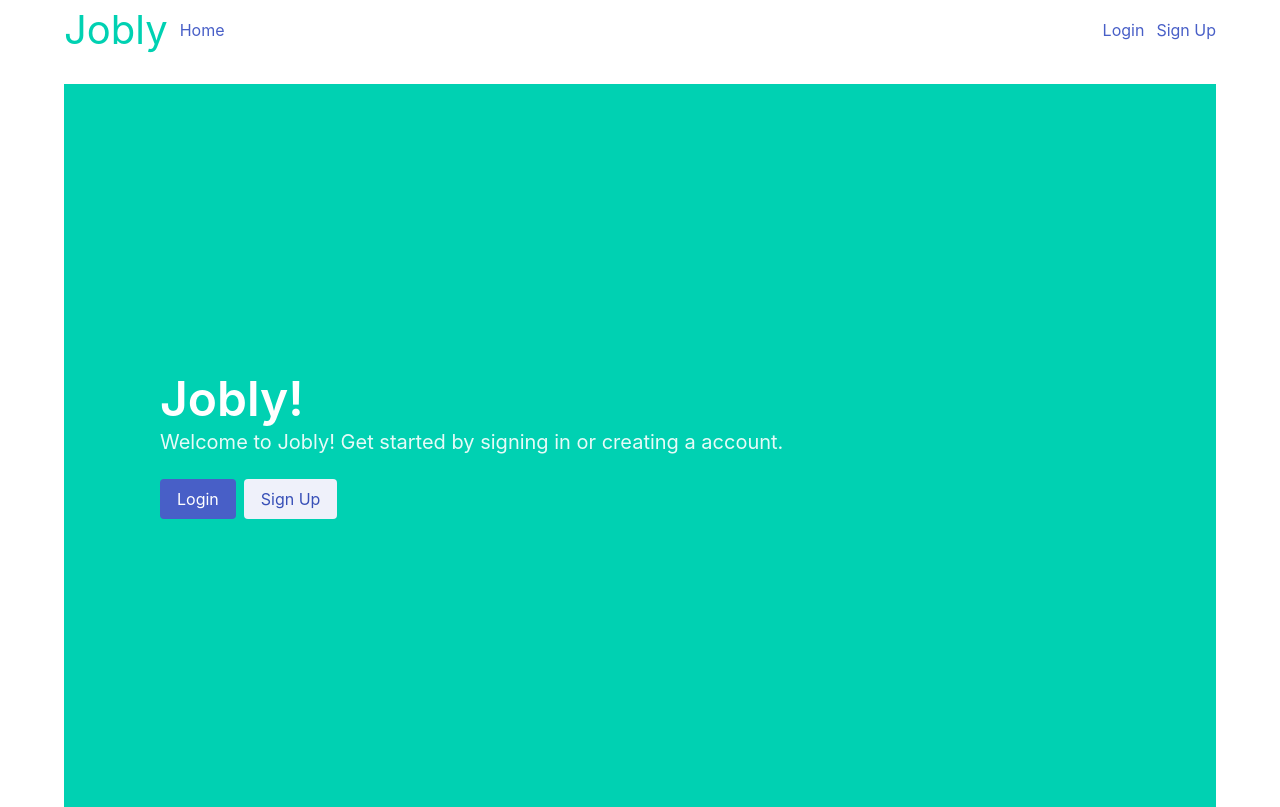
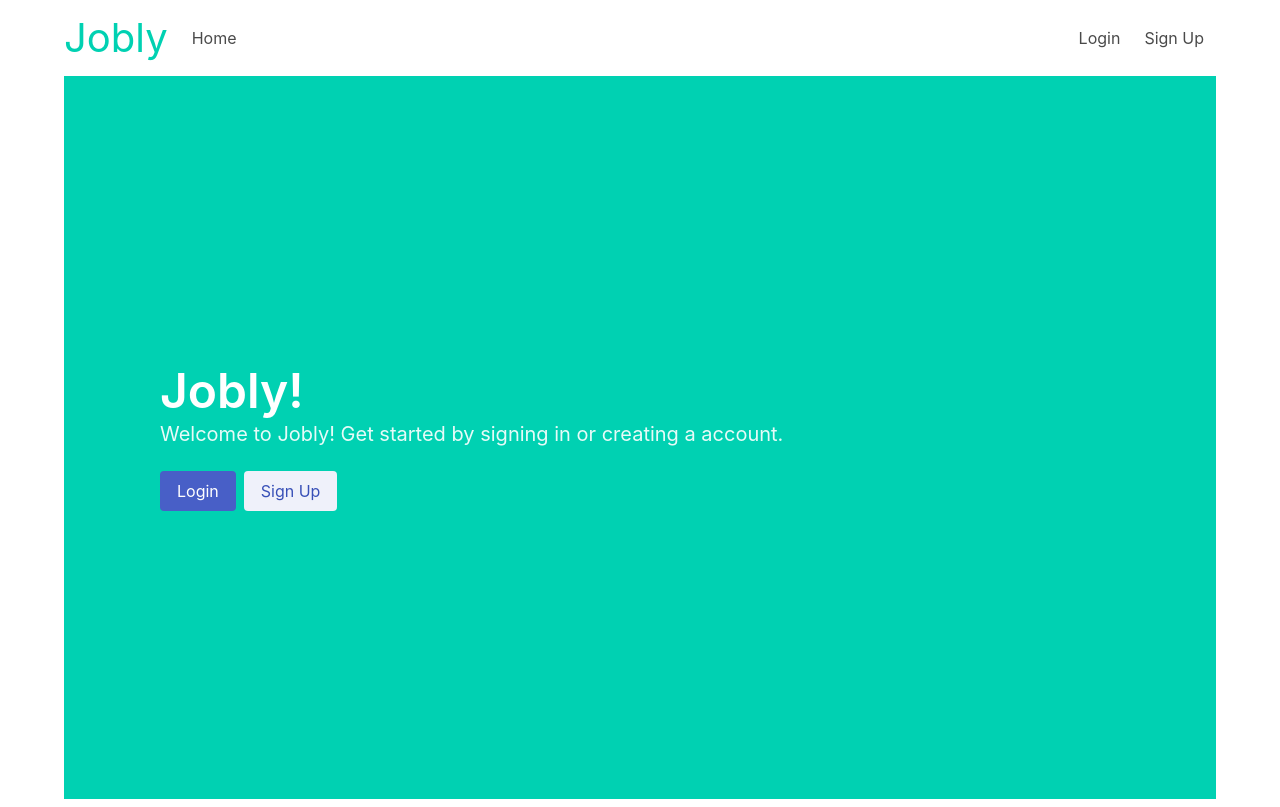
Before and after one commit to quentinikeno/Springboard-SEC-React-Jobly, a React (Create React App) app: page / in a window 1280 px wide. Built offline with nearby package versions, Linux system fonts and the light colour scheme; no server answers.

Commit message:
Add classes for the navbar.

```diff
--- a/src/Navbar.js
+++ b/src/Navbar.js
@@ -7,47 +7,49 @@ const Navbar = ({ signOut }) => {
 
 	const companiesAndJobs = (
 		<>
-			<NavLink className="level-item" to="/companies">
+			<NavLink className="navbar-item" to="/companies">
 				Companies
 			</NavLink>
-			<NavLink className="level-item" to="/jobs">
+			<NavLink className="navbar-item" to="/jobs">
 				Jobs
 			</NavLink>
 		</>
 	);
 	const loginAndSignup = (
 		<>
-			<NavLink className="level-item" to="/login">
+			<NavLink className="navbar-item" to="/login">
 				Login
 			</NavLink>
-			<NavLink className="level-item" to="/signup">
+			<NavLink className="navbar-item" to="/signup">
 				Sign Up
 			</NavLink>
 		</>
 	);
 	const profileAndSignout = (
 		<>
-			<NavLink className="level-item" to="/profile">
+			<NavLink className="navbar-item" to="/profile">
 				{currentUser && currentUser.username}'s Profile
 			</NavLink>
-			<Link className="level-item" to="/" onClick={signOut}>
+			<Link className="navbar-item" to="/" onClick={signOut}>
 				Sign Out
 			</Link>
 		</>
 	);
 	return (
-		<nav className="level">
-			<div className="level-left">
-				<span className="level-item is-size-2 has-text-primary">
-					Jobly
-				</span>
-				<NavLink className="level-item" to="/">
+		<nav className="navbar" role="navigation" aria-label="main navigation">
+			<div className="navbar-start">
+				<div className="navbar-brand">
+					<span className="navbar-item is-size-2 has-text-primary">
+						Jobly
+					</span>
+				</div>
+				<NavLink className="navbar-item" to="/">
 					Home
 				</NavLink>
 				{currentUser && companiesAndJobs}
 			</div>
 
-			<div className="level-right">
+			<div className="navbar-end">
 				{currentUser ? profileAndSignout : loginAndSignup}
 			</div>
 		</nav>
```
